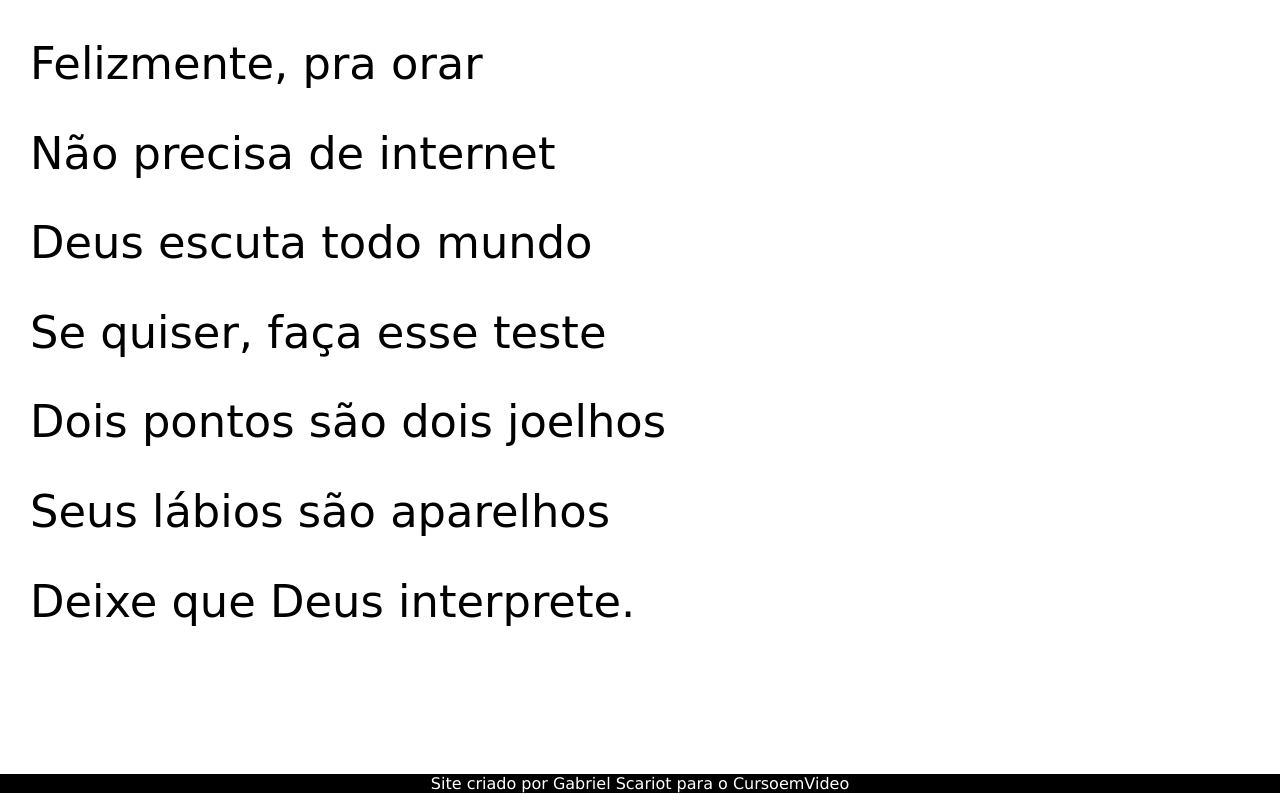
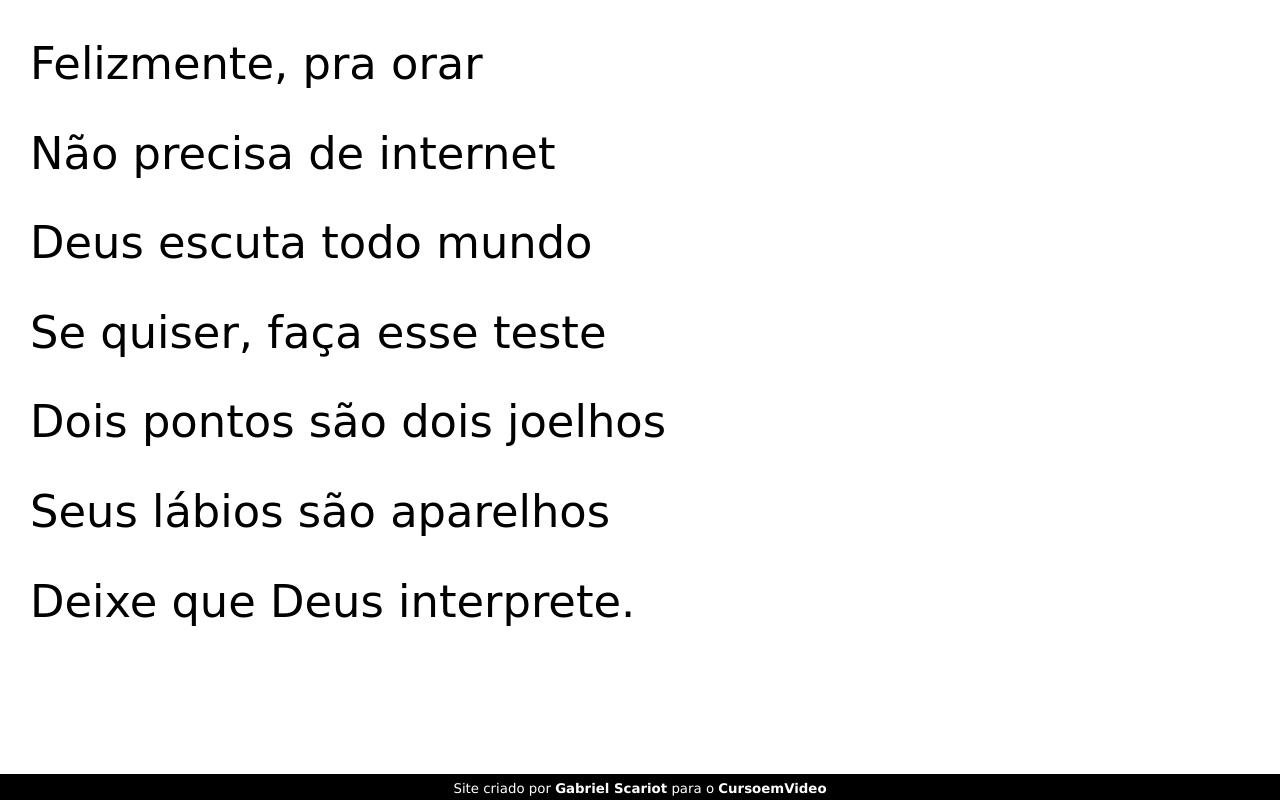
Before and after one commit to Scarioot/html-css, a plain HTML site: page desafios/desafio012/index.html in a window 1280 px wide. Shown: the part 4936-5736 px from the top of the page. Drawn offline with Linux system fonts and the light colour scheme; a web font is replaced by a local one.

Commit message:
finished

```diff
--- a/desafios/desafio012/estilo/style.css
+++ b/desafios/desafio012/estilo/style.css
@@ -87,4 +87,6 @@ footer {
     background-color: black;
     color: white;
     text-align: center;
+    padding-top: -5px;
+    padding-bottom: 4px;
 }
--- a/desafios/desafio012/index.html
+++ b/desafios/desafio012/index.html
@@ -97,6 +97,6 @@
         </p>
     </section>
 
-    <footer>Site criado por Gabriel Scariot para o CursoemVideo</footer>
+    <footer><sub>Site criado por <strong><a href="https://www.instagram.com/scarioot/" target="_blank" rel="external">Gabriel Scariot</a></strong> para o <strong><a href="https://www.cursoemvideo.com/" target="_blank" rel="external">CursoemVideo</a></strong></sub></footer>
 </body>
 </html>
```
